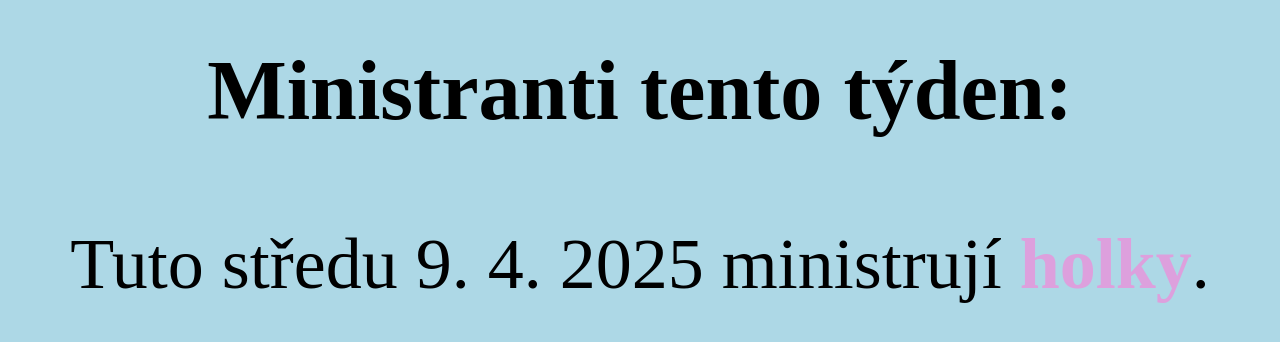
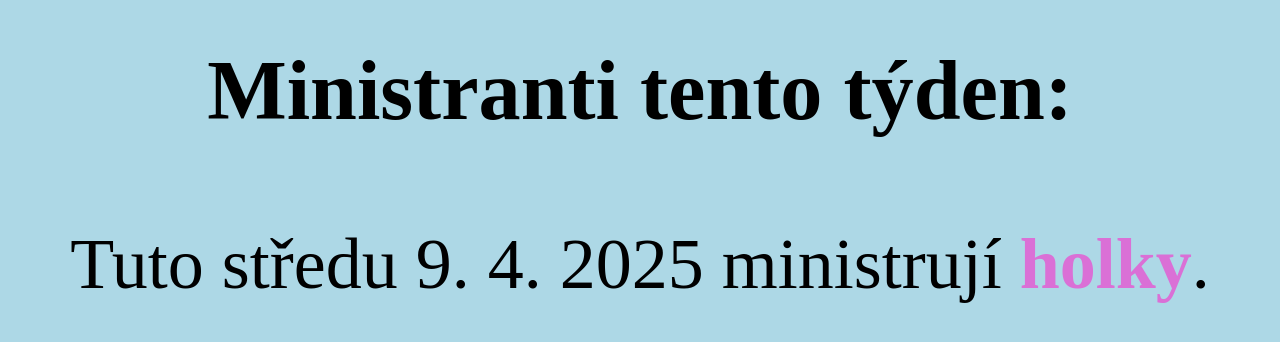
Before and after one commit to speedeeny/mini_widget, a plain HTML site: page index.html in a window 1280 px wide. Shown: the part 232-574 px from the top of the page. Drawn offline with Linux system fonts and the light colour scheme.

Commit message:
Update index.html

```diff
--- a/index.html
+++ b/index.html
@@ -19,7 +19,7 @@
       font-size: 72px; /* Increase font size to three times its original size (24px) */
     }
     .holky {
-      color: #DDA0DD; /* Light purple color */
+      color: #DA70D6; /* Darker purple color */
       font-weight: bold;
     }
     .kluci {
```
